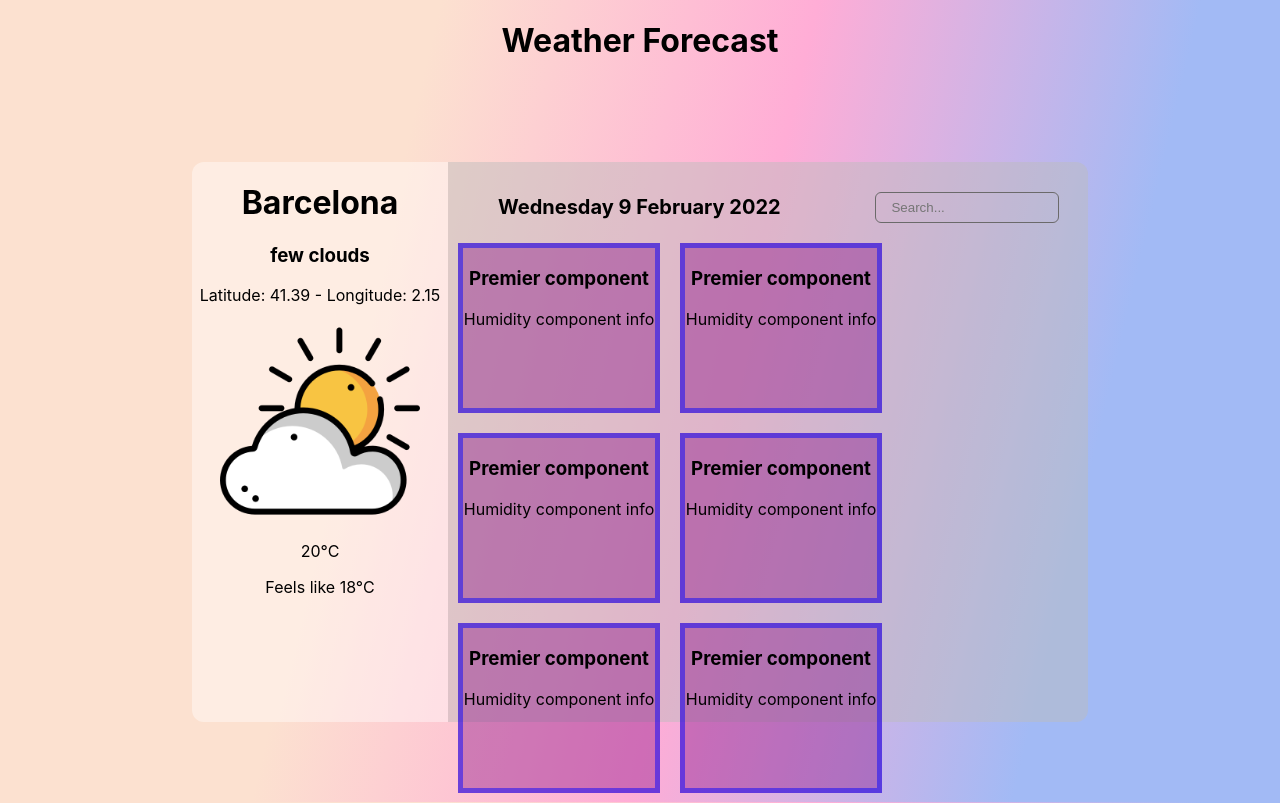
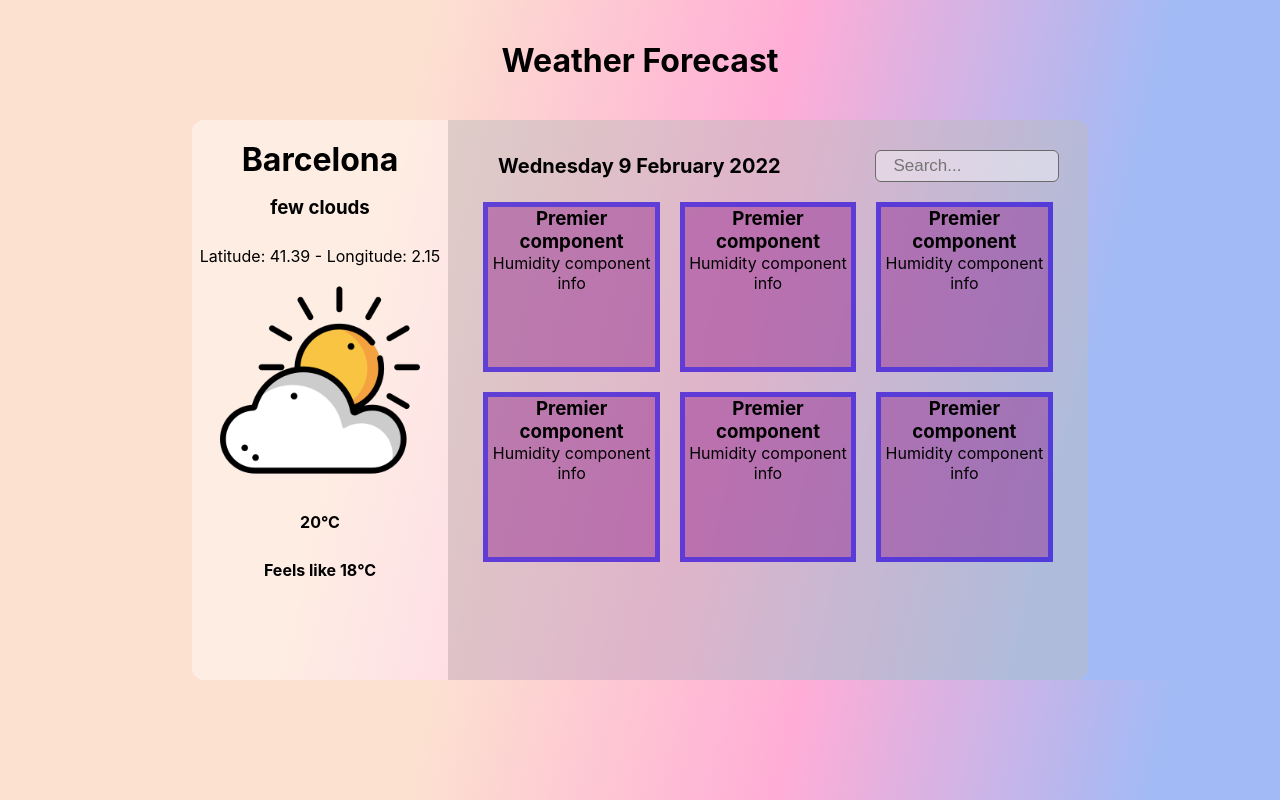
Before and after one commit to Arthurwzy27/weather-app-react, a React (Create React App) app: page / in a window 1280 px wide. Built offline with nearby package versions, Linux system fonts and the light colour scheme; no server answers.

Commit message:
Update: Main card css centered and secondary card centered

```diff
--- a/src/App.css
+++ b/src/App.css
@@ -1,23 +1,18 @@
 body {
   background-image: linear-gradient( 103.3deg,  rgba(252,225,208,1) 30%, rgba(255,173,214,1) 55.7%, rgba(162,186,245,1) 81.8% );
   background-size: cover;
+  margin: 0;
 }
 
 header {
-  text-align: center;
+  height: 10vh;
+  display: flex;
+  justify-content: center;
+  align-items: center;
+  margin: 20px 0;
 }
 
 .wrapper {
-  /* display: flex;
-  align-items: center;
-  justify-content: center;
-  padding: 20px;
-  width: 80vw;
-  height: 80vh;
-  background-color: rgba(255, 255, 255, 0.39);
-  border-radius: 12px; */
-  /* background-color: rgba(255, 255, 0, 0.411); */
-  height: 90vh;
   display: flex;
   align-items: center;
   justify-content: center;
@@ -41,7 +36,6 @@ header {
 .secondry-header {
   display: flex;
   align-items: center;
-  justify-content: space-between;
   margin-top: 20px;
   padding: 10px 30px;
 }
@@ -55,13 +49,8 @@ header {
 }
 
 .component-infos {
-  /* display: flex;
+  display: flex;
   flex-wrap: wrap;
-  align-items: center;
-  justify-content: space-between;
-  margin: 2rem; */
-  display: flex;
-  height: 80%;
-  flex-wrap: wrap;
-  /* align-items: center; */
+  height: auto;
+  justify-content: center;
 }
--- a/src/components/InfoCard.scss
+++ b/src/components/InfoCard.scss
@@ -1,27 +1,17 @@
 .secondary-component {
   padding: 10px;
+  margin: 0px;
   align-self: center;
-  margin: 0px;
+  justify-content: space-between;
 }
 
 .info-description {
-  // background-color: rgba(255, 255, 255, 0.514);
-  // border-radius: 12px;
-  // border: 1px solid rgb(255, 136, 0);
-  // padding: 20px;
-  // text-align: justify;
-  // flex-direction: row;
-  // flex-wrap: wrap;
-  // grid-column: 3;
   background-color: rgba(128, 0, 128, 0.377);
   border: 5px solid rgba(0, 0, 255, 0.486);
   flex-direction: row;
-  // justify-content: space-around;
-  width: 15vw;
+  width: 13vw;
   height: 20vh;
   text-align: center;
 
-  p {
-    // align-items: center;
-  }
+
 }
--- a/src/components/MainCard.scss
+++ b/src/components/MainCard.scss
@@ -1,3 +1,12 @@
+.main {
+  padding-top: 1rem;
+  line-height: 3rem;
+}
+
 .weather-icon {
   height: 200px;
 }
+
+.temperature p {
+  font-weight: bold;
+}
--- a/src/components/Search.scss
+++ b/src/components/Search.scss
@@ -3,13 +3,14 @@
   padding-left: 10%;
 
   .search-bar {
-    background-color: transparent;
+    background-color: rgba(255, 255, 255, 0.404);
     border: 1px solid rgb(107, 106, 106);
     border-radius: 6px;
-    padding-left: 15px;
+    padding-left: 17px;
     width: 90%;
-    height: 1.7rem;
+    height: 1.9rem;
     outline: none;
+    font-size: 17px;
 
   }
 }
--- a/src/index.css
+++ b/src/index.css
@@ -1,5 +1,10 @@
+* {
+  margin: 0;
+  padding: 0;
+
+}
+
 body {
-  margin: 0;
   font-family: -apple-system, BlinkMacSystemFont, "Segoe UI", "Roboto", "Oxygen",
     "Ubuntu", "Cantarell", "Fira Sans", "Droid Sans", "Helvetica Neue",
     sans-serif;
```
